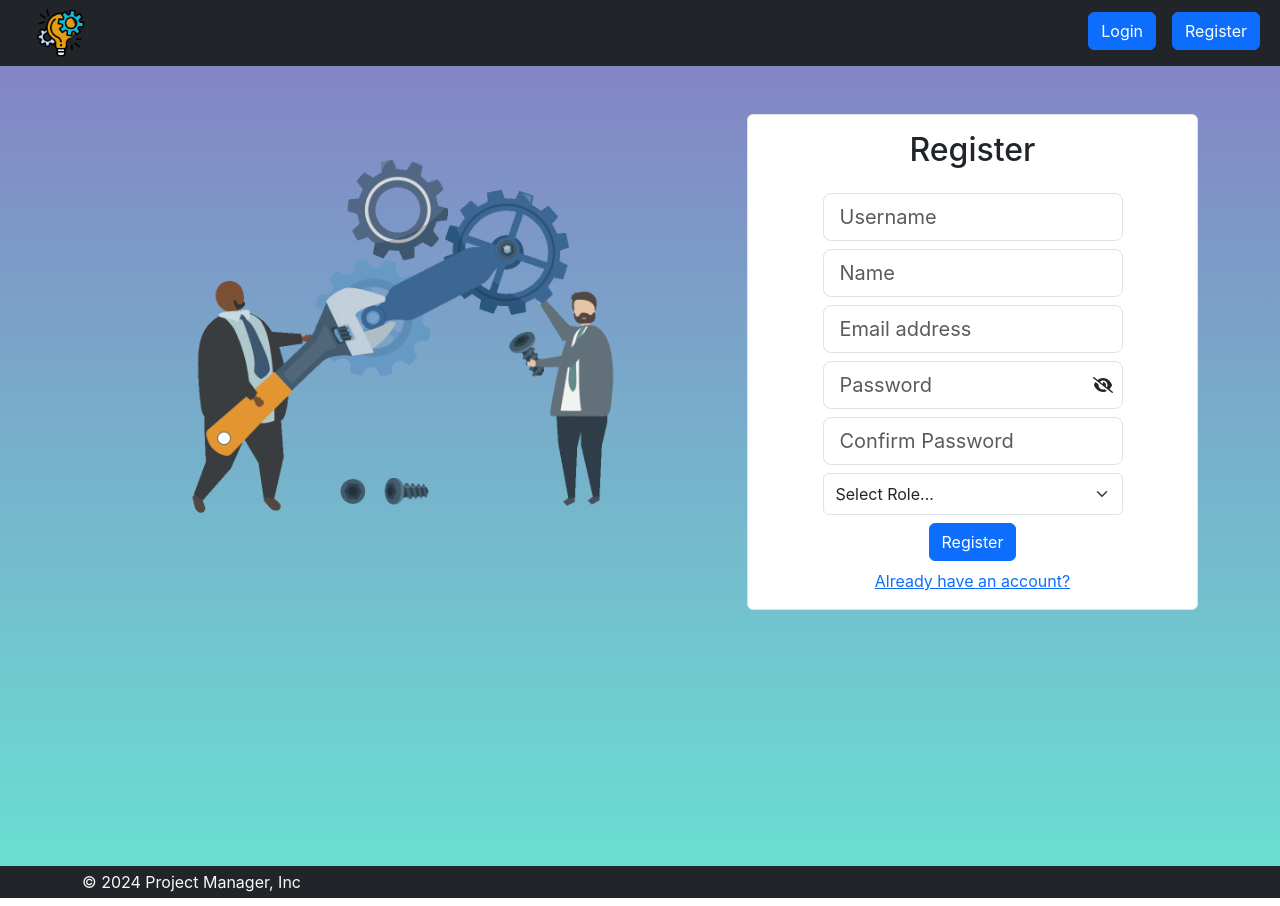
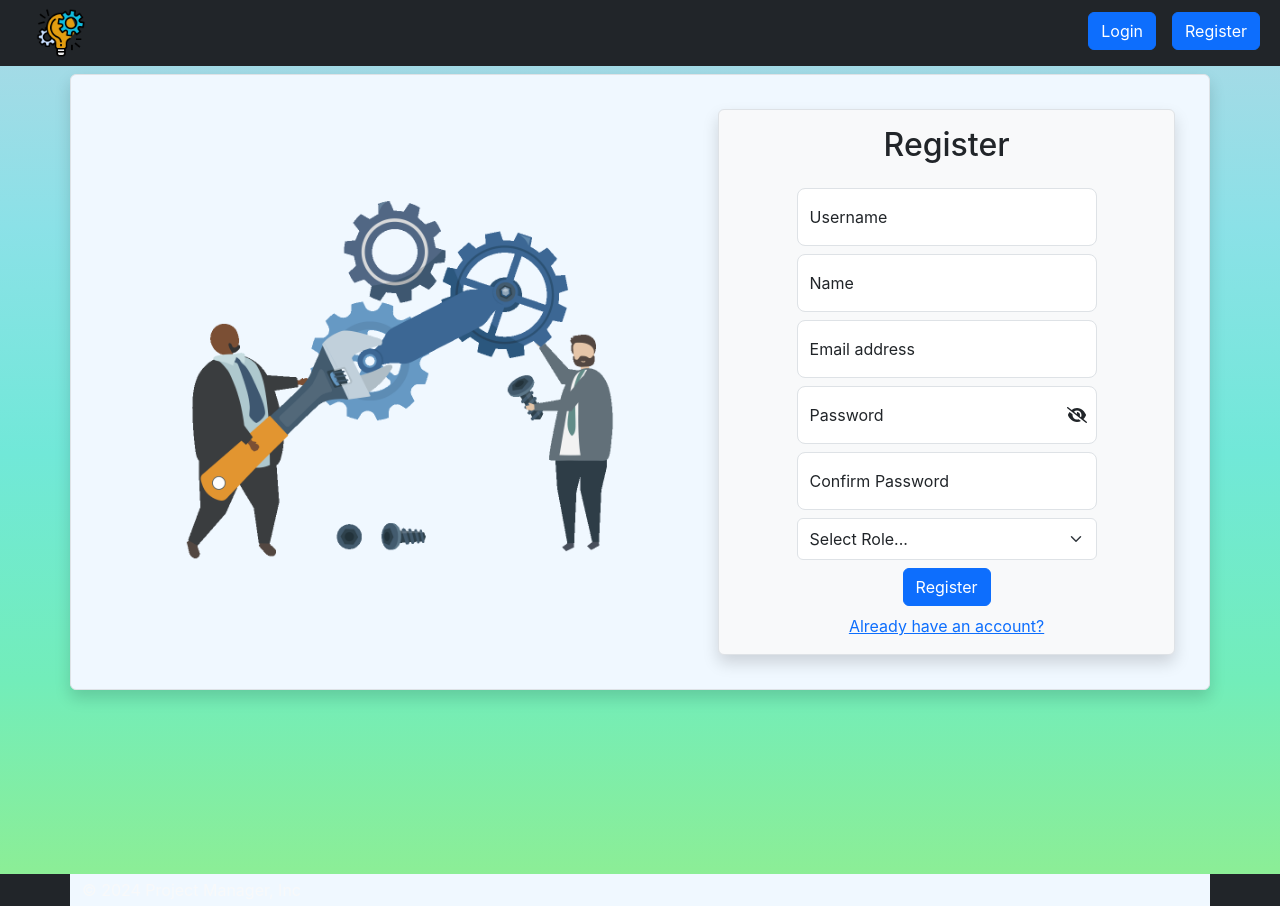
Before and after one commit to Utkarsh-2003/Project-Management, a React (Create React App) app: page /register in a window 1280 px wide. Built offline with nearby package versions, Linux system fonts and the light colour scheme.

Commit message:
form-float

```diff
--- a/src/App.css
+++ b/src/App.css
@@ -3,51 +3,47 @@
 }
 
 body {
-  background: hsla(172, 68%, 65%, 1);
-
-  background: linear-gradient(
-    90deg,
-    hsla(172, 68%, 65%, 1) 0%,
-    hsla(246, 37%, 63%, 1) 100%
+  background-image: linear-gradient(
+    to bottom,
+    #add8e6,
+    #8be1e7,
+    #71e8d8,
+    #72edba,
+    #90ee90
   );
-
-  background: -moz-linear-gradient(
-    90deg,
-    hsla(172, 68%, 65%, 1) 0%,
-    hsla(246, 37%, 63%, 1) 100%
-  );
-
-  background: -webkit-linear-gradient(
-    90deg,
-    hsla(172, 68%, 65%, 1) 0%,
-    hsla(246, 37%, 63%, 1) 100%
-  );
-
-  filter: progid: DXImageTransform.Microsoft.gradient( startColorstr="#6BE3D3", endColorstr="#857EC4", GradientType=1 );
 }
 
-.form-container{
+.container{
+  background: aliceblue;
+}
+
+.register-container{
+  margin-left: -30px;
+  margin-bottom: 30px;
+  margin-top: 30px;
+}
+
+.form-container {
   margin-left: 36px;
 }
 
-
-.container-form{
+.container-form {
   margin-left: 36px;
 }
 
-.nav-container{
+.nav-container {
   margin-right: 20px;
 }
 
-.badge-container{
+.badge-container {
   margin-left: -15px;
   margin-top: 2px;
 }
 
-.logo{
+.logo {
   margin-left: 5px;
 }
 
-.logo-home{
+.logo-home {
   margin-left: 45px;
 }
--- a/src/Components/AddProject.js
+++ b/src/Components/AddProject.js
@@ -19,7 +19,7 @@ const AddProject = () => {
             .add({
               ProjectId: projectId,
               Title: title,
-              Date: date,
+              DueDate: date,
               Description: description,
             })
             .then((docRef) => {
@@ -31,6 +31,7 @@ const AddProject = () => {
             });
         } else {
           console.log("Duplicate Project found");
+          alert("This project name already exists.");
         }
       })
       .catch((error) => {
--- a/src/Components/Login.js
+++ b/src/Components/Login.js
@@ -44,13 +44,13 @@ const Login = () => {
   };
 
   return (
-    <div className="container">
+    <div className="container shadow border rounded p-1 mt-2">
       <div className="row justify-content-center align-items-center mt-5">
         <div className="col-md-6">
           <img src={main} alt="logo" style={{ width: "100%" }} />
         </div>
         <div className="col-md-4">
-          <div className="card">
+          <div className="card shadow bg-light">
             <div className="card-body">
               <h2 className="card-title text-center mb-4">Login</h2>
               <form
@@ -58,7 +58,7 @@ const Login = () => {
                 onSubmit={handleSubmit}
                 style={{ maxWidth: "250px", margin: "0 auto" }}
               >
-                <div className="mb-3">
+                <div className="form-floating mb-3">
                   <input
                     type="email"
                     className="form-control"
@@ -67,8 +67,9 @@ const Login = () => {
                     onChange={(e) => setEmail(e.target.value)}
                     required
                   />
+                  <label for="floatingInput">Email address</label>
                 </div>
-                <div className="mb-3 position-relative">
+                <div className="form-floating mb-3 position-relative">
                   <input
                     type={type}
                     placeholder="Password"
@@ -76,6 +77,7 @@ const Login = () => {
                     value={password}
                     onChange={(e) => setPassword(e.target.value)}
                   />
+                  <label for="floatingInput">Password</label>
                   <span
                     className="position-absolute end-0 top-50 translate-middle-y"
                     onClick={handleHidePassword}
--- a/src/Components/Project.js
+++ b/src/Components/Project.js
@@ -17,12 +17,12 @@ const Project = () => {
     <>
       <div>
         <h1 className="text-center mt-2">Projects</h1>
-        <div>
+        <div className="container border rounded">
           {project.map((project, index) => (
-            <div key={index}>
-              <p>{project.Title}</p>
-              <p>{project.Date}</p>
-              <p>{project.Description}</p>
+            <div key={index} className="card">
+              <p className="card-title">{project.Title}</p>
+              <p className="card-body">{project.Date}</p>
+              <p className="card-body">{project.Description}</p>
             </div>
           ))}
         </div>
--- a/src/Components/Register.js
+++ b/src/Components/Register.js
@@ -73,7 +73,7 @@ const Register = () => {
   };
 
   return (
-    <div className="container">
+    <div className="container border rounded shadow mt-2 p-1">
       <div className="row">
         <div className="col-md-7 d-flex justify-content-center align-items-center">
           <img
@@ -83,14 +83,14 @@ const Register = () => {
           />
         </div>
         <div className="col-md-5">
-          <div className="container py-3 text-center border rounded mt-5 bg-white">
+          <div className="container register-container py-3 text-center border rounded bg-light shadow">
             <h2 className="text-center mb-4">Register</h2>
             <form
               className="form-container"
               onSubmit={handleSubmit}
               style={{ maxWidth: "300px", margin: "0 auto" }}
             >
-              <div className="form-group mb-2">
+              <div className="form-floating form-group mb-2">
                 <input
                   type="text"
                   id="username"
@@ -100,8 +100,9 @@ const Register = () => {
                   onChange={(e) => setUsername(e.target.value)}
                   required
                 />
+                <label for="floatingInput">Username</label>
               </div>
-              <div className="form-group mb-2">
+              <div className="form-floating form-group mb-2">
                 <input
                   type="text"
                   id="name"
@@ -111,8 +112,9 @@ const Register = () => {
                   onChange={(e) => setName(e.target.value)}
                   required
                 />
+                <label for="floatingInput">Name</label>
               </div>
-              <div className="form-group mb-2">
+              <div className="form-floating form-group mb-2">
                 <input
                   type="email"
                   id="email"
@@ -122,8 +124,9 @@ const Register = () => {
                   onChange={(e) => setEmail(e.target.value)}
                   required
                 />
+                <label for="floatingInput">Email address</label>
               </div>
-              <div className="form-group mb-2 position-relative">
+              <div className="form-floating form-group mb-2 position-relative">
                 <input
                   type={type}
                   placeholder="Password"
@@ -132,6 +135,7 @@ const Register = () => {
                   onChange={(e) => setPassword(e.target.value)}
                   required
                 />
+                <label for="floatingInput">Password</label>
                 <span
                   className="position-absolute end-0 top-50 translate-middle-y"
                   onClick={handleHidePassword}
@@ -140,7 +144,7 @@ const Register = () => {
                   <FontAwesomeIcon icon={icon}></FontAwesomeIcon>
                 </span>
               </div>
-              <div className="form-group mb-2">
+              <div className="form-floating form-group mb-2">
                 <input
                   type="password"
                   placeholder="Confirm Password"
@@ -149,6 +153,7 @@ const Register = () => {
                   onChange={(e) => setConfirmPassword(e.target.value)}
                   required
                 />
+                <label for="floatingInput">Confirm Password</label>
               </div>
               <div>
                 <select
```
